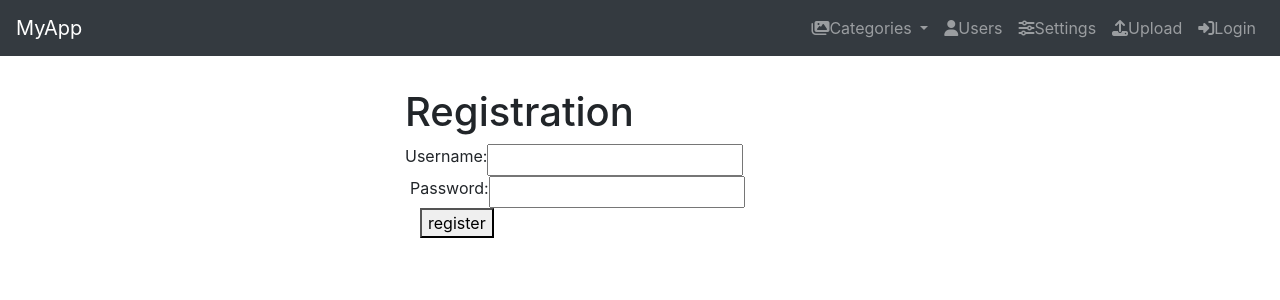
After one commit to jtm0258/my-ara-project, a Flask app: page /Registration in a window 1280 px wide. The commit adds this page. Shown: the top 300 px of the page. Run offline with Flask 2, Linux system fonts and the light colour scheme; some libraries are stand-ins or nearby versions.

Commit message:
more login stuff

```diff
--- a/Static/css/style.css
+++ b/Static/css/style.css
@@ -11,7 +11,3 @@
     font-size: 8rem;
     margin-top: 2rem;
 }
-
-#login{
-    left: 1rem;
-}
--- a/app.py
+++ b/app.py
@@ -12,5 +12,9 @@ def error404(e):
 def Login():
     return render_template('Login.html')
 
+@app.route("/Registration")
+def Registration():
+    return render_template('Registration.html')
+
 if __name__ == '__main__':
   app.run(debug=True)
--- a/templates/Login.html
+++ b/templates/Login.html
@@ -4,6 +4,7 @@
         <div class="col-12" style="padding: 2rem; padding-left: 25vw;">
           <div class="col-3">
             </div>
+          <form>
             <div class="col-6">
               <div class="row" style="padding-left: 6rem;">
                 <h1>Login</h1>
@@ -16,7 +17,10 @@
                 <label for="pwd">Password:</label>
                 <input type="password" id="pwd" name="pwd">
               </div>
+              <button type="submit">Login</button>
+              <a href="/Registration"> or register</a>
             </div>
+          </form>
         </div>
       </div>
     {% endblock %}
--- /dev/null
+++ b/templates/Registration.html
@@ -0,0 +1,25 @@
+{% extends "base.html" %}
+    {% block main %}
+      <div class="container">
+        <div class="col-12" style="padding: 2rem; padding-left: 25vw;">
+          <div class="col-3">
+            </div>
+            <form>
+          <div class="col-6">
+            <div class="row">
+              <h1>Registration</h1>
+            </div>
+            <div class="row">
+              <label for="Username">Username:</label>
+              <input type="text" id="Username" name="Username">
+            </div>
+            <div class="row" style="padding-left: 5px;">
+              <label for="pwd">Password:</label>
+              <input type="password" id="pwd" name="pwd">
+            </div>
+            <button type="submit">register</button>
+          </div>
+        </form>
+        </div>
+      </div>
+    {% endblock %}
```
Lines whose indentation alone changed are shown as unchanged.
